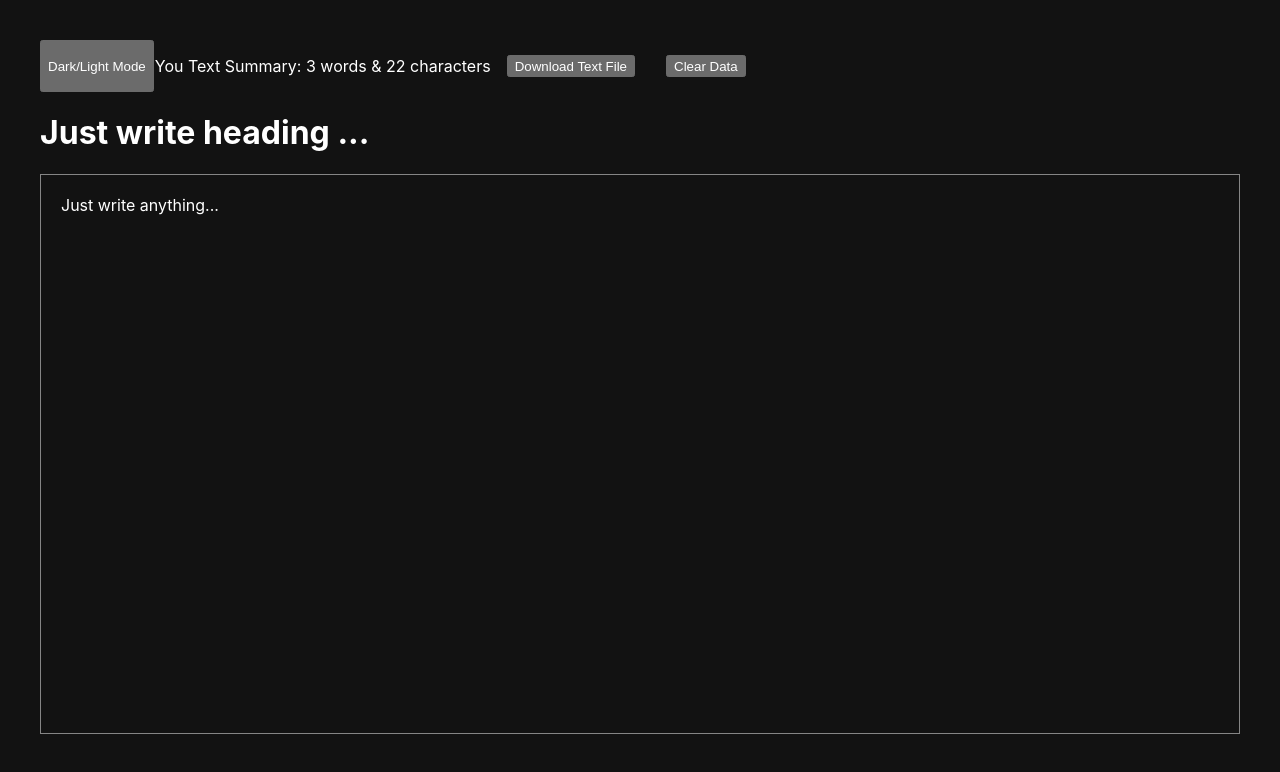
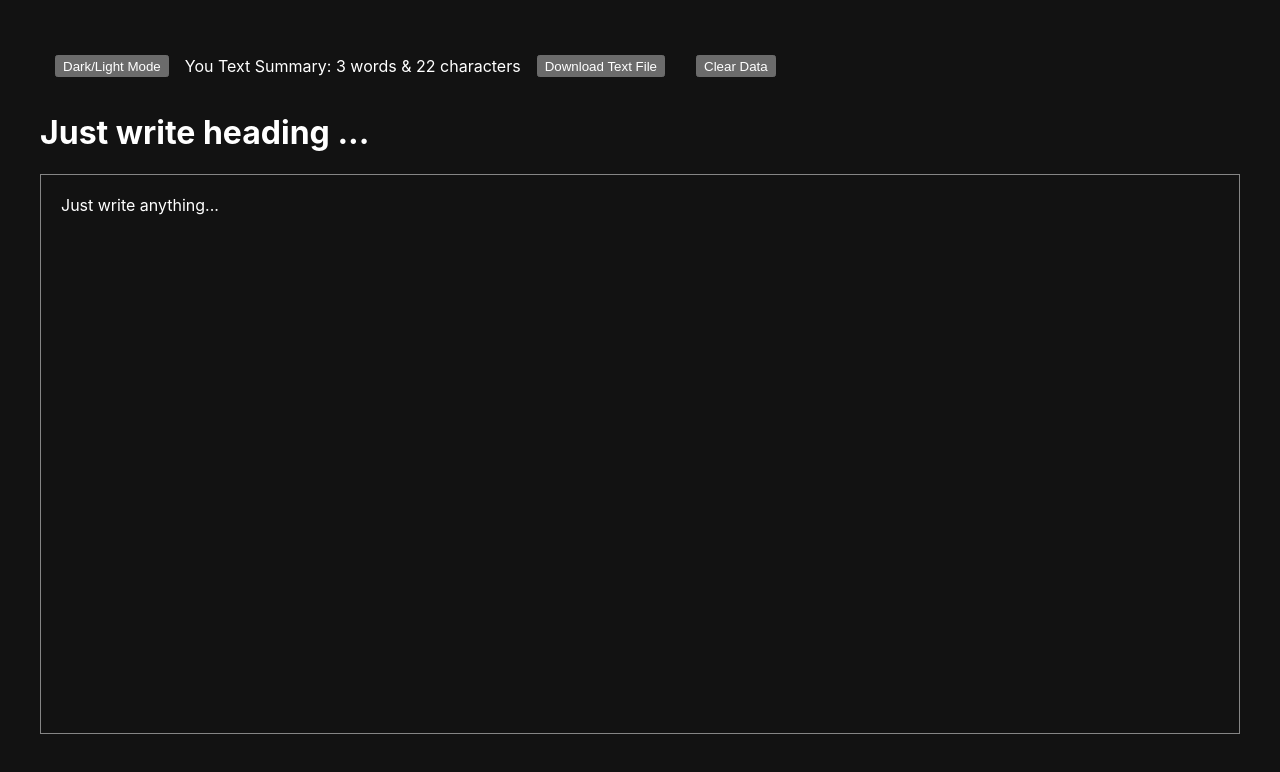
Before and after one commit to Prajjwal22/text-editor, a Next.js app: page / in a window 1280 px wide. Shown: the top 772 px of the page. Built offline with nearby package versions, Linux system fonts and the light colour scheme.

Commit message:
Update navbar.js

```diff
--- a/compononets/navbar.js
+++ b/compononets/navbar.js
@@ -11,7 +11,7 @@ export default function Navbar({ content }) {
       <button
         aria-label="Toggle Dark Mode"
         type="button"
-        className="themeToggle"
+        className="button"
         onClick={() => setTheme(theme === "dark" ? "light" : "dark")}
       >
         <span>Dark/Light Mode</span>
```
